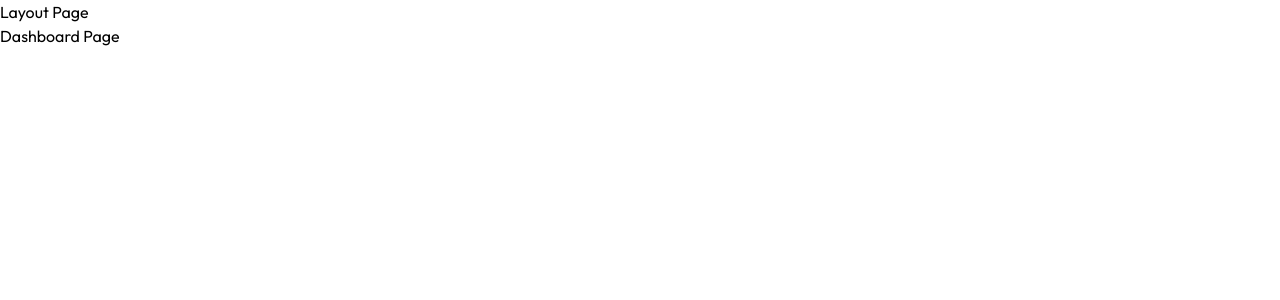
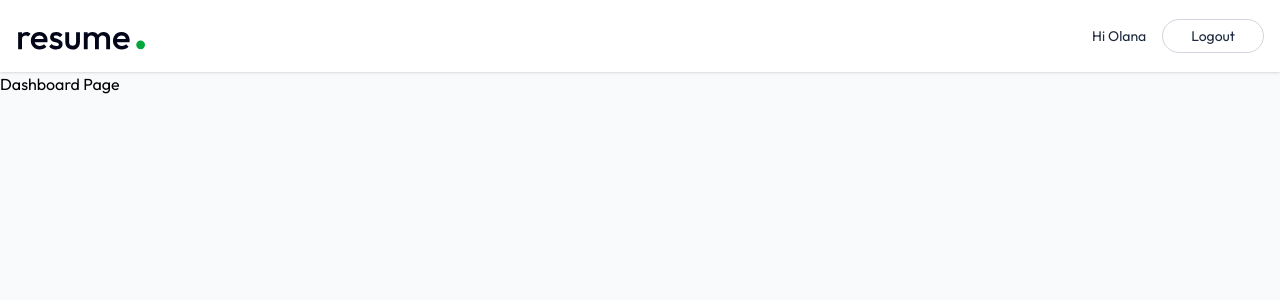
Before and after one commit to olana16/Resume-Builder, a React (Vite) app in the folder client/: page /app in a window 1280 px wide. Shown: the top 300 px of the page. Built offline with nearby package versions, Linux system fonts and the light colour scheme.

Commit message:
Navbar UI Created

```diff
--- /dev/null
+++ b/client/src/components/Navbar.jsx
@@ -0,0 +1,34 @@
+import React from 'react'
+import { Link, useNavigate } from 'react-router-dom'
+
+const Navbar = () => {
+
+    const user = {name: "Olana"}
+    const navigate = useNavigate();
+
+    const logoutUser = () => {
+        navigate('/');
+    }
+
+  return (
+    <div className='shadow bg-white'>
+
+        <nav className='flex items-center justify-between max-w-7xl mx-auto px-4 py-3.5 text-slate-800 transition-all'>
+
+            <Link to='/'>
+            <img src="/logo.svg" alt="logo" className='h-11 w-auto' />
+            </Link>
+
+            <div className='flex items-center gap-4 text-sm'>
+                <p className='max-sm:hidden'>Hi {user?.name}</p>
+                <button onClick={logoutUser} className='bg-white hover:bg-slate-50 border border-gray-300 px-7 py-1.5 rounded-full active:scale-95
+                 transition-all'>Logout</button>
+            </div>
+
+        </nav>
+
+    </div>
+  )
+}
+
+export default Navbar
--- a/client/src/pages/Layout.jsx
+++ b/client/src/pages/Layout.jsx
@@ -1,11 +1,13 @@
 import React from 'react'
 import { Outlet } from 'react-router-dom'
+import Navbar from '../components/Navbar'
 
 const Layout = () => {
   return (
     <div>
-        <h1>Layout Page</h1>
-        <div>
+
+        <div className='min-h-screen bg-gray-50'>
+            <Navbar />
             <Outlet />
         </div>
     </div>
```
